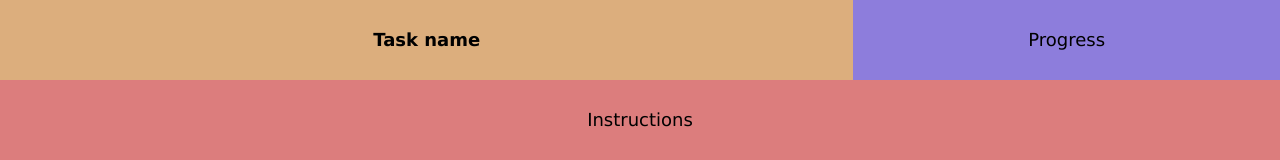
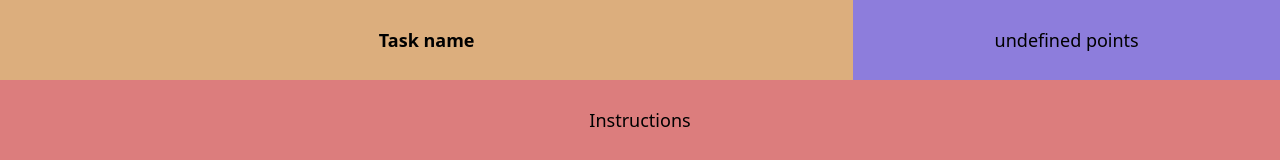
Before and after one commit to ntnon/svelte-cog, a SvelteKit app: page / in a window 1280 px wide. Shown: the top 160 px of the page. Built offline with nearby package versions, Linux system fonts and the light colour scheme.

Commit message:
'progress' is its own component

```diff
--- a/src/components/Stage.svelte
+++ b/src/components/Stage.svelte
@@ -2,6 +2,7 @@
 	import { getAppState } from '$lib/state.svelte';
 	import { fade, fly } from 'svelte/transition';
 
+	let points = getAppState().points;
 	const isAnimating = getAppState().isAnimating;
 	let view: HTMLElement;
 </script>
@@ -21,7 +22,7 @@
 	</span>
 
 	<span class="progress center p-4">
-		<slot name="progress" />
+		{points} points
 	</span>
 
 	<span class="info center p-4">
@@ -43,7 +44,6 @@
 
 <style>
 	.container {
-		font-family: Verdana, Geneva, Tahoma, sans-serif;
 		display: grid;
 		grid-template-columns: 1fr 1fr 1fr;
 		grid-template-rows: 10% 10% 70% 10%;
--- a/src/components/pages/ClockDraw.svelte
+++ b/src/components/pages/ClockDraw.svelte
@@ -18,7 +18,6 @@
 <Stage>
 	<span slot="name">Clock Draw</span>
 	<span slot="info">The clock is broken!... Drag the numbers back in place using your finger</span>
-	<span slot="progress"><slot /></span>
 	<span slot="component" class="size-full"><ClockDrawTask bind:markers={$taskState.data} /></span>
 
 	<Button active={$taskState.completed} slot="next" fn={fallbackFn}>{defaultNextLabel}</Button>
--- a/src/components/pages/ClockHands.svelte
+++ b/src/components/pages/ClockHands.svelte
@@ -20,7 +20,6 @@
 	<span slot="info"
 		>{'Adjust the clock hands using your finger to display ' + $taskState.data.timestamp.name}</span
 	>
-	<span slot="progress"><slot /></span>
 	<span slot="component" class="size-full"><ClockHandsTask bind:hands={$taskState.data} /></span>
 	<Button slot="next" active={$taskState.completed} fn={fallbackFn}>{defaultNextLabel}</Button>
 </Stage>
--- a/src/components/pages/Recall.svelte
+++ b/src/components/pages/Recall.svelte
@@ -29,7 +29,6 @@
 			Recall the words from earlier!
 		{/if}
 	</span>
-	<span slot="progress"><slot /></span>
 	<span slot="component" class="size-full flex flex-col">
 		<WordRegistrationTask bind:showWords words={$words} bind:guesses={$taskState.data} />
 	</span>
--- a/src/components/pages/WordRegistration.svelte
+++ b/src/components/pages/WordRegistration.svelte
@@ -29,7 +29,6 @@
 			Write the words below
 		{/if}
 	</span>
-	<span slot="progress"><slot /></span>
 	<span slot="component" class="size-full flex flex-col">
 		<WordRegistrationTask bind:showWords words={$words} bind:guesses={$taskState.data} />
 	</span>
```
